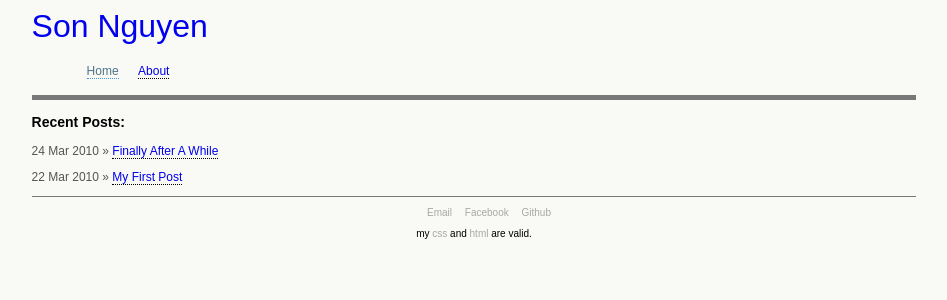
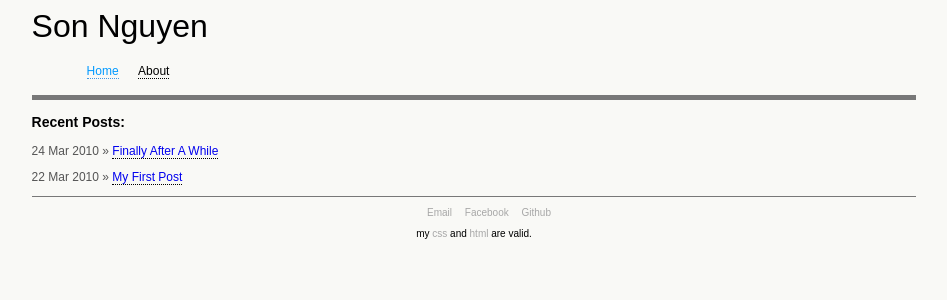
Before and after one commit to son-nguyen/son-nguyen.github.com, a Jekyll site: the page built from index.html, in a window 1280 px wide. Shown: the top 300 px of the page, without its empty margins (166-1113 px from the left). Built offline with Jekyll 4.4.1, drawn with Linux system fonts in a browser that asks for light colours.

Commit message:
link active color

```diff
--- a/stylesheets/style.css
+++ b/stylesheets/style.css
@@ -30,13 +30,17 @@ a {
 }
 
 #header ul li.active a {
-    color:#4D7484;
+    color:#0099FF;
     text-decoration: none;
     border-bottom:1px dotted #4197E3;
 }
 
 #header a {
     text-decoration: none;
+}
+
+#header a:link {
+    color:#000;
 }
 
 #header a:visited {
```
